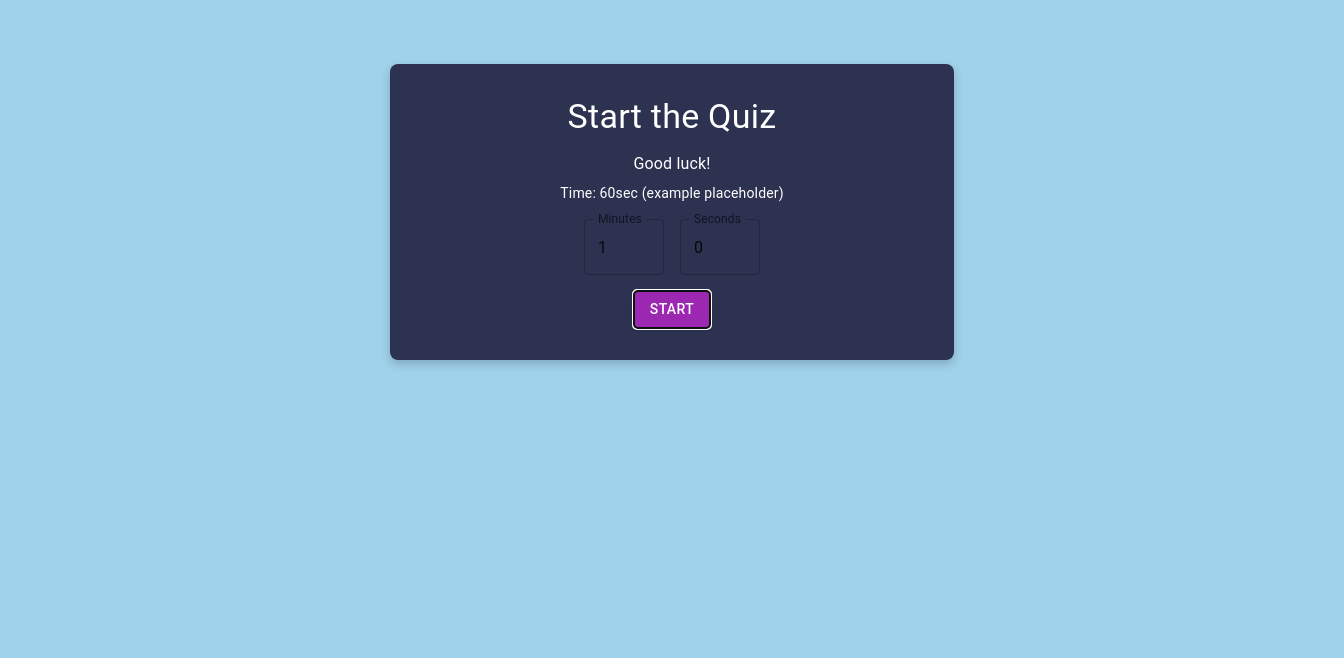
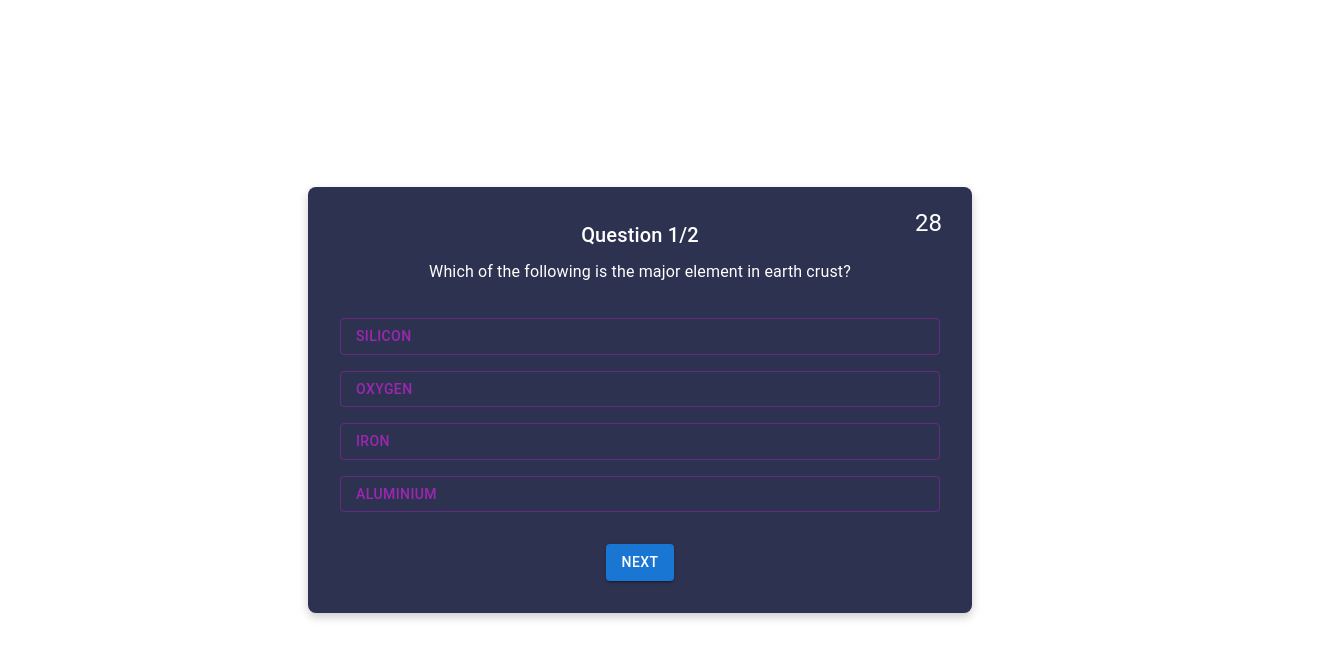
Before and after one commit to tanmay0996/QuizApp, a React (Vite) app: page / in a window 1280 px wide. Both pictures are taken after a click on the button "START". Shown: the top 658 px of the page, 1344 px wide, since content can reach past the window. Built offline with nearby package versions, Linux system fonts and the light colour scheme.

Commit message:
quiz page added

```diff
--- a/src/App.jsx
+++ b/src/App.jsx
@@ -1,16 +1,20 @@
-import React from 'react';
-import StartPage from './Pages/LandingPage';
+// src/App.jsx
+import React, { useState } from 'react';
+import LandingPage from './Pages/LandingPage';
+import QuizPage from './Pages/QuizPage';
+import './App.css'; // if you want custom global styling
 
 function App() {
-  const handleQuizStart = (timeInSeconds) => {
-    console.log("Quiz starting with total time:", timeInSeconds);
-    // You can navigate to the quiz page or set quiz state here
-  };
+  const [quizStarted, setQuizStarted] = useState(false);
 
   return (
-    <div style={{ background: '#a0d2eb', height: '100vh', padding: '2rem',width:'100vw' }}>
-      <StartPage onStart={handleQuizStart} />
-    </div>
+    <>
+      {quizStarted ? (
+        <QuizPage />
+      ) : (
+        <LandingPage onStartQuiz={() => setQuizStarted(true)} />
+      )}
+    </>
   );
 }
 
--- a/src/Pages/LandingPage.jsx
+++ b/src/Pages/LandingPage.jsx
@@ -1,31 +1,18 @@
-import React, { useState } from 'react';
-import { Box, Typography, Button, TextField } from '@mui/material';
+// src/Pages/LandingPage.jsx
+import React from 'react';
+import { Box, Typography, Button } from '@mui/material';
 
-function StartPage({ onStart }) {
-  // State for minute and second inputs
-  const [minutes, setMinutes] = useState(1);
-  const [seconds, setSeconds] = useState(0);
-
-  const handleStart = () => {
-    // Convert total time to seconds, pass to parent or handle logic
-    const totalTimeInSeconds = minutes * 60 + seconds;
-    if (onStart) {
-      onStart(totalTimeInSeconds);
-    } else {
-      alert(`Starting quiz with ${minutes} minute(s) and ${seconds} second(s).`);
-    }
-  };
-
+function LandingPage({ onStartQuiz }) {
   return (
     <Box
       sx={{
-        backgroundColor: '#2D3251',  // Example background color
+        backgroundColor: '#2D3251',
         color: '#FFFFFF',
-        width: '500px',
+        width: '400px',
         padding: '2rem',
         borderRadius: '8px',
         textAlign: 'center',
-        margin: '2rem auto',         // Center horizontally with margin
+        margin: '2rem auto',
         boxShadow: '0 4px 10px rgba(0, 0, 0, 0.2)',
       }}
     >
@@ -37,43 +24,10 @@ function StartPage({ onStart }) {
         Good luck!
       </Typography>
 
-      <Typography variant="body2" gutterBottom>
-        Time: 60sec (example placeholder)
-      </Typography>
-
-      <Box
-        sx={{
-          display: 'flex',
-          justifyContent: 'center',
-          gap: '1rem',
-          marginTop: '1rem',
-          marginBottom: '1rem',
-        }}
-      >
-        <TextField
-          label="Minutes"
-          type="number"
-          value={minutes}
-          onChange={(e) => setMinutes(Number(e.target.value))}
-          variant="outlined"
-          sx={{ width: '80px' }}
-          inputProps={{ min: 0 }}
-        />
-        <TextField
-          label="Seconds"
-          type="number"
-          value={seconds}
-          onChange={(e) => setSeconds(Number(e.target.value))}
-          variant="outlined"
-          sx={{ width: '80px' }}
-          inputProps={{ min: 0, max: 59 }}
-        />
-      </Box>
-
       <Button
         variant="contained"
         color="secondary"
-        onClick={handleStart}
+        onClick={onStartQuiz}
       >
         START
       </Button>
@@ -81,4 +35,4 @@ function StartPage({ onStart }) {
   );
 }
 
-export default StartPage;
+export default LandingPage;
--- /dev/null
+++ b/src/Pages/QuizPage.jsx
@@ -0,0 +1,139 @@
+// src/Pages/QuizPage.jsx
+import React, { useEffect, useState } from 'react';
+import { Box, Typography, Button } from '@mui/material';
+
+// Example questions array
+const questions = [
+  {
+    question: 'Which of the following is the major element in earth crust?',
+    options: ['Silicon', 'Oxygen', 'Iron', 'Aluminium'],
+    answerIndex: 1, // let's assume the correct answer is "Oxygen"
+  },
+  {
+    question: 'Which planet is known as the Red Planet?',
+    options: ['Earth', 'Mars', 'Jupiter', 'Venus'],
+    answerIndex: 1, // "Mars"
+  },
+  // Add more questions as needed
+];
+
+function QuizPage() {
+  const [currentQuestionIndex, setCurrentQuestionIndex] = useState(0);
+  const [selectedOptionIndex, setSelectedOptionIndex] = useState(null);
+  const [timeLeft, setTimeLeft] = useState(30);
+
+  // Countdown timer effect
+  useEffect(() => {
+    if (timeLeft <= 0) {
+      handleNextQuestion();
+      return;
+    }
+
+    const timerId = setInterval(() => {
+      setTimeLeft((prev) => prev - 1);
+    }, 1000);
+
+    return () => clearInterval(timerId);
+  }, [timeLeft]);
+
+  // Handle user clicking an option
+  const handleOptionClick = (index) => {
+    setSelectedOptionIndex(index);
+  };
+
+  // Move to the next question (resets timer, etc.)
+  const handleNextQuestion = () => {
+    setSelectedOptionIndex(null);
+    setTimeLeft(30);
+    setCurrentQuestionIndex((prev) => prev + 1);
+  };
+
+  // If we've reached the end of the questions
+  if (currentQuestionIndex >= questions.length) {
+    return (
+      <Box
+        sx={{
+          backgroundColor: '#2D3251',
+          color: '#FFFFFF',
+          width: '400px',
+          padding: '2rem',
+          borderRadius: '8px',
+          textAlign: 'center',
+          margin: '2rem auto',
+          boxShadow: '0 4px 10px rgba(0, 0, 0, 0.2)',
+        }}
+      >
+        <Typography variant="h5" gutterBottom>
+          Quiz Completed!
+        </Typography>
+        {/* You can show results or summary here */}
+      </Box>
+    );
+  }
+
+  const currentQuestion = questions[currentQuestionIndex];
+
+  return (
+    <Box
+      sx={{
+        backgroundColor: '#2D3251',
+        color: '#FFFFFF',
+        width: '600px',
+        padding: '2rem',
+        borderRadius: '8px',
+        textAlign: 'center',
+        margin: '2rem auto',
+        boxShadow: '0 4px 10px rgba(0, 0, 0, 0.2)',
+        position: 'relative',
+      }}
+    >
+      <Typography variant="h6" gutterBottom>
+        Question {currentQuestionIndex + 1}/{questions.length}
+      </Typography>
+
+      <Typography variant="subtitle1" gutterBottom>
+        {currentQuestion.question}
+      </Typography>
+
+      {/* Timer in the top-right corner */}
+      <Typography
+        variant="h5"
+        sx={{ position: 'absolute', top: '20px', right: '30px' }}
+      >
+        {timeLeft}
+      </Typography>
+
+      <Box
+        sx={{
+          display: 'flex',
+          flexDirection: 'column',
+          gap: '1rem',
+          marginTop: '2rem',
+        }}
+      >
+        {currentQuestion.options.map((option, index) => (
+          <Button
+            key={index}
+            variant={selectedOptionIndex === index ? 'contained' : 'outlined'}
+            color="secondary"
+            onClick={() => handleOptionClick(index)}
+            sx={{ textAlign: 'left', justifyContent: 'flex-start' }}
+          >
+            {option}
+          </Button>
+        ))}
+      </Box>
+
+      <Button
+        variant="contained"
+        color="primary"
+        onClick={handleNextQuestion}
+        sx={{ marginTop: '2rem' }}
+      >
+        Next
+      </Button>
+    </Box>
+  );
+}
+
+export default QuizPage;
```
